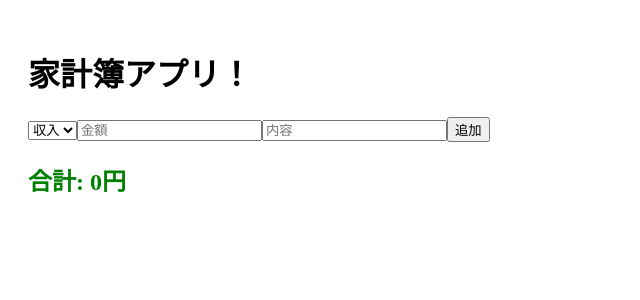
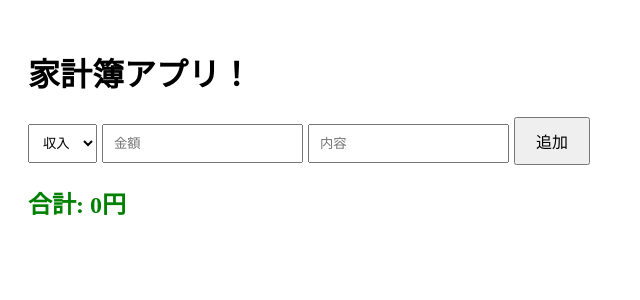
Before and after one commit to yosimutu-tech/kakeibo-app, a Next.js app: page / in a window 1280 px wide. Shown: the top 300 px of the page, without its empty margins (0-640 px from the left). Built offline with nearby package versions, Linux system fonts and the light colour scheme.

Commit message:
Refactor page layout and style for inputs and buttons

```diff
--- a/app/page.tsx
+++ b/app/page.tsx
@@ -7,7 +7,7 @@ export default function Home() {
   const [text, setText] = useState("");
   const [items, setItems] = useState<any[]>([]);
 
-  // 🔵 データ読み込み
+  // 🔵 読み込み
   useEffect(() => {
     const saved = localStorage.getItem("kakeibo");
     if (saved) {
@@ -53,7 +53,12 @@ export default function Home() {
     <div style={{ padding: 20 }}>
       <h1>家計簿アプリ！</h1>
 
-      <select value={type} onChange={(e) => setType(e.target.value)}>
+      <div style={{ marginBottom: 10 }}>
+        <select
+          value={type}
+          onChange={(e) => setType(e.target.value)}
+          style={{ padding: 10, marginRight: 5 }}
+        >
           <option value="income">収入</option>
           <option value="expense">支出</option>
         </select>
@@ -62,21 +67,29 @@ export default function Home() {
           placeholder="金額"
           value={amount}
           onChange={(e) => setAmount(e.target.value)}
+          style={{ padding: 10, marginRight: 5 }}
         />
 
         <input
           placeholder="内容"
           value={text}
           onChange={(e) => setText(e.target.value)}
+          style={{ padding: 10, marginRight: 5 }}
         />
 
-      <button onClick={handleAdd}>追加</button>
+        <button
+          onClick={handleAdd}
+          style={{ padding: "10px 20px", fontSize: 16 }}
+        >
+          追加
+        </button>
+      </div>
 
       <h2 style={{ color: total >= 0 ? "green" : "red" }}>
         合計: {total}円
       </h2>
 
-      <ul>
+      <ul style={{ padding: 0 }}>
         {[...items].reverse().map((item) => (
           <li
             key={item.id}
@@ -91,10 +104,14 @@ export default function Home() {
           >
             <span>
               {item.date}{" "}
-              {item.type === "income" ? "収入" : "支出"}：{item.text}（{item.amount}円）
+              {item.type === "income" ? "収入" : "支出"}：
+              {item.text}（{item.amount}円）
             </span>
 
-            <button onClick={() => handleDelete(item.id)}>
+            <button
+              onClick={() => handleDelete(item.id)}
+              style={{ padding: "6px 12px" }}
+            >
               削除
             </button>
           </li>
```
Lines whose indentation alone changed are shown as unchanged.
